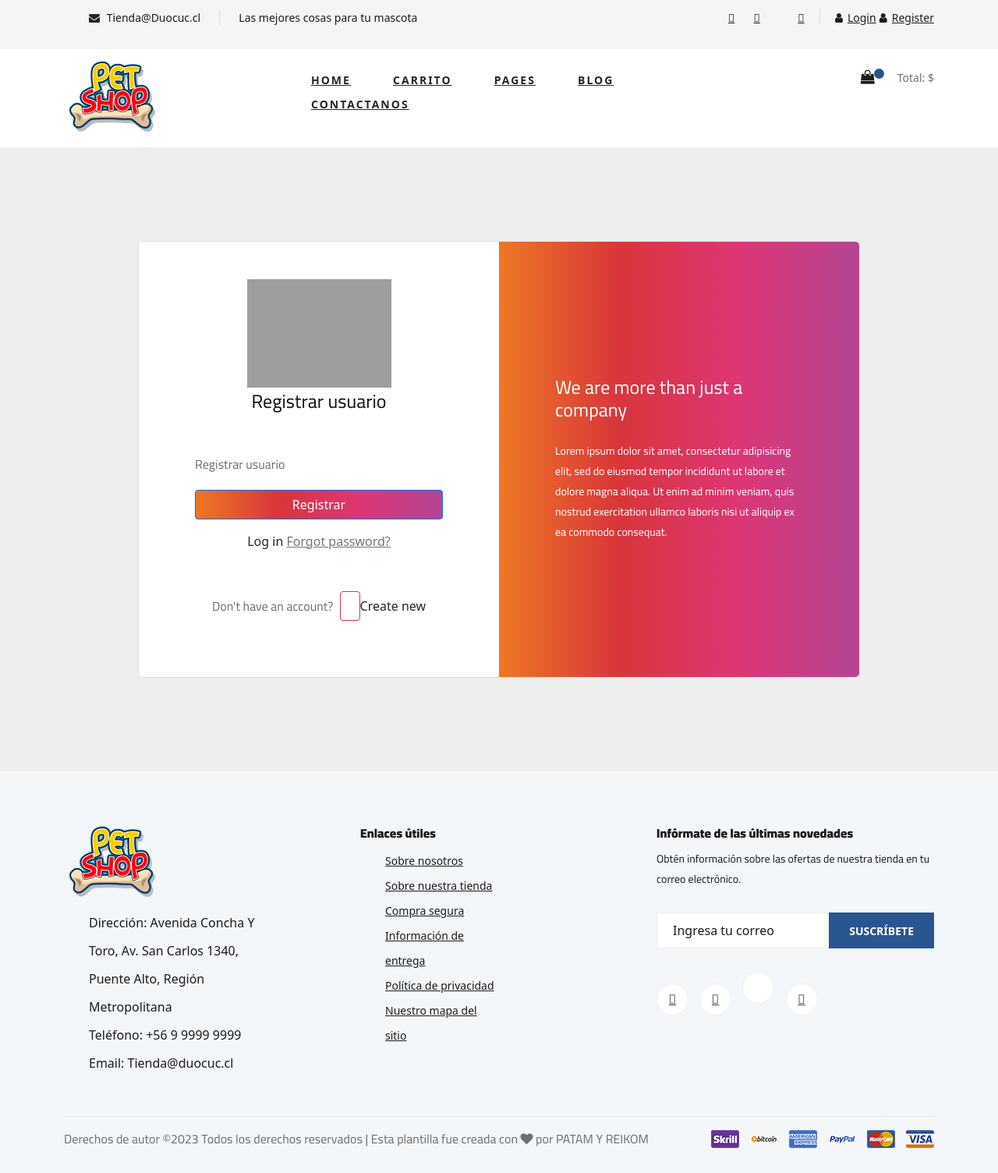
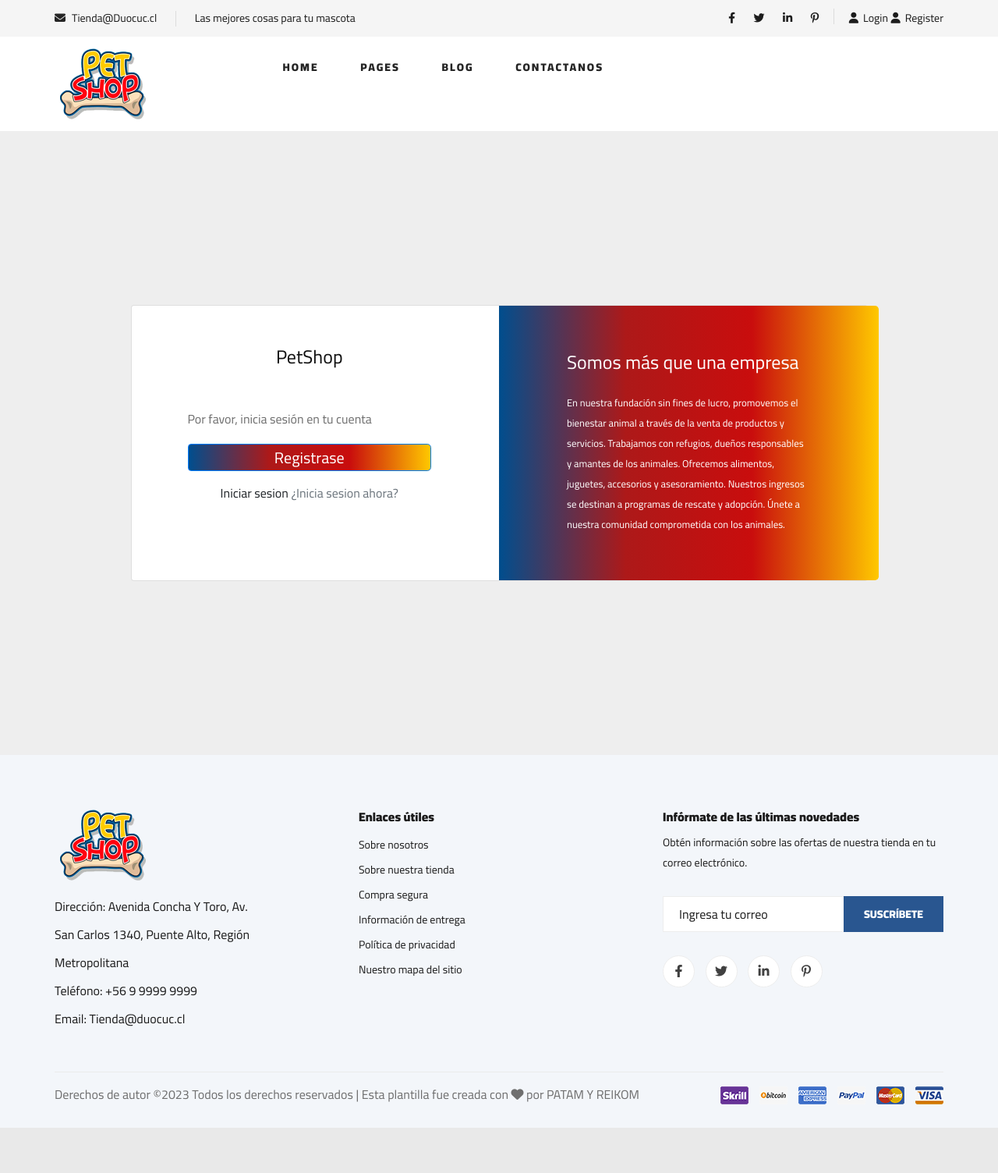
Before and after one commit to sebaXDD/Tienda, a Django app: template core/templates/registration/register.html in a window 1280 px wide. Shown: the whole page at 78% size. After the commit the page ends 1446 px from the top, so only its background shows below. Run offline with Django 3.2, Linux system fonts and the light colour scheme; the template is opened without the code that fills it, so the values that code supplies are empty; some libraries are stand-ins or nearby versions; grey boxes are pictures that could not be loaded.

Commit message:
cambios x

```diff
--- a/core/static/core/css/stilo_login.css
+++ b/core/static/core/css/stilo_login.css
@@ -3,10 +3,10 @@
     background: #fccb90;
 
     /* Chrome 10-25, Safari 5.1-6 */
-    background: -webkit-linear-gradient(to right, #ee7724, #d8363a, #dd3675, #b44593);
+    background: -webkit-linear-gradient(to right, #004e8e, #ad1919, #c90d0d, #ffc800);
 
     /* W3C, IE 10+/ Edge, Firefox 16+, Chrome 26+, Opera 12+, Safari 7+ */
-    background: linear-gradient(to right, #ee7724, #d8363a, #dd3675, #b44593);
+    background: linear-gradient(to right, #004e8e, #ad1919, #c90d0d, #ffc800);
     }
 
     @media (min-width: 768px) {
--- a/core/static/core/css/style.css
+++ b/core/static/core/css/style.css
@@ -133,6 +133,13 @@ ol {
 	content: "";
 	margin: 0 auto;
 }
+
+.fa-ing {
+    font-size: 1.25em;
+    line-height: 1.05em;
+    vertical-align: -.075em
+}
+
 
 .set-bg {
 	background-repeat: no-repeat;
--- a/core/templates/core/add-product.html
+++ b/core/templates/core/add-product.html
@@ -2,6 +2,7 @@
 {% load static %}
 {% load crispy_forms_tags %}
 {% block css %}
+<link rel="stylesheet" href="https://cdnjs.cloudflare.com/ajax/libs/font-awesome/6.4.0/css/all.min.css" integrity="sha512-iecdLmaskl7CVkqkXNQ/ZH/XLlvWZOJyj7Yy7tcenmpD1ypASozpmT/E0iPtmFIB46ZmdtAc9eNBvH0H/ZpiBw==" crossorigin="anonymous" referrerpolicy="no-referrer" />
 
 {% endblock %}
 
--- a/core/templates/core/base.html
+++ b/core/templates/core/base.html
@@ -163,9 +163,11 @@
                         <ul>
                             <li><a href="{% url 'index' %}">Home</a></li>
 
+                            {% if user.is_authenticated %}
+                            <li ><a href="{% url 'shopingCart' %}">Carrito</a></li>
+                            {% else %}
 
-                            <li ><a href="{% url 'shopingCart' %}">Carrito</a></li>
-
+                            {% endif %}
                             <li><a href="#">Pages</a>
                                 <ul class="header__menu__dropdown">
                                     <li><a href="{% url 'checkout' %}">Check Out</a></li>
@@ -181,10 +183,14 @@
                 <div class="col-lg-3">
 
                     <div class="header__cart">
+                        {% if user.is_authenticated %}
                         <ul>
                             <li><a href="{% url 'shopingCart' %}"><i class="fa fa-shopping-bag"></i> <span id="cantidad-items"></span></a></li>
                         </ul>
                         <div class="header__cart__price">Total: $<span id="total-carrito"></span></div>
+                        {% else %}
+
+                        {% endif %}
                     </div>
                 </div>
             </div>
--- a/core/templates/registration/register.html
+++ b/core/templates/registration/register.html
@@ -1,12 +1,9 @@
 {% extends 'core/base.html' %}
 {% load crispy_forms_tags %}
-
 {% load static %}
-
 {% block css %}
     <link rel="stylesheet" href="{% static 'core/css/stilo_login.css' %}" type="text/css">
-    <link href="https://cdn.jsdelivr.net/npm/bootstrap@5.0.2/dist/css/bootstrap.min.css" rel="stylesheet" integrity="sha384-EVSTQN3/azprG1Anm3QDgpJLIm9Nao0Yz1ztcQTwFspd3yD65VohhpuuCOmLASjC" crossorigin="anonymous">
-
+    <link rel="stylesheet" href="https://cdnjs.cloudflare.com/ajax/libs/font-awesome/6.4.0/css/all.min.css" integrity="sha512-iecdLmaskl7CVkqkXNQ/ZH/XLlvWZOJyj7Yy7tcenmpD1ypASozpmT/E0iPtmFIB46ZmdtAc9eNBvH0H/ZpiBw==" crossorigin="anonymous" referrerpolicy="no-referrer" />
 {% endblock %}
 {% block contenido %}
 <section class="h-100 gradient-form" style="background-color: #eee;">
@@ -19,27 +16,20 @@
                 <div class="card-body p-md-5 mx-md-4">
 
                   <div class="text-center">
-                    <img src="https://mdbcdn.b-cdn.net/img/Photos/new-templates/bootstrap-login-form/lotus.webp"
-                      style="width: 185px;" alt="logo">
-                    <h4 class="mt-1 mb-5 pb-1">Registrar usuario</h4>
+                    <h4 class="mt-1 mb-5 pb-1">PetShop</h4>
                   </div>
 
                   <form action="" method="post">
-                    <p>Registrar usuario</p>
+                    <p>Por favor, inicia sesión en tu cuenta</p>
 
                     {% csrf_token %}
                     {{ form | crispy  }}
 
                     <div class="text-center pt-1 mb-5 pb-1">
-                      <input class="btn btn-primary btn-block fa-lg gradient-custom-2 mb-3" value="Registrar" type="submit">Log
-                        in</input>
-                      <a class="text-muted" href="#!">Forgot password?</a>
+                      <input class="btn btn-primary btn-block fa-ing gradient-custom-2 mb-3" value="Registrase" type="submit">Iniciar sesion</input>
+                      <a class="text-muted" href="{% url 'login' %}">¿Inicia sesion ahora?</a>
                     </div>
 
-                    <div class="d-flex align-items-center justify-content-center pb-4">
-                      <p class="mb-0 me-2">Don't have an account?</p>
-                      <input type="button" class="btn btn-outline-danger">Create new</input>
-                    </div>
 
                   </form>
 
@@ -47,10 +37,8 @@
               </div>
               <div class="col-lg-6 d-flex align-items-center gradient-custom-2">
                 <div class="text-white px-3 py-4 p-md-5 mx-md-4">
-                  <h4 class="mb-4">We are more than just a company</h4>
-                  <p class="small mb-0">Lorem ipsum dolor sit amet, consectetur adipisicing elit, sed do eiusmod
-                    tempor incididunt ut labore et dolore magna aliqua. Ut enim ad minim veniam, quis nostrud
-                    exercitation ullamco laboris nisi ut aliquip ex ea commodo consequat.</p>
+                  <h4 class="mb-4">Somos más que una empresa</h4>
+                  <p class="small mb-0">En nuestra fundación sin fines de lucro, promovemos el bienestar animal a través de la venta de productos y servicios. Trabajamos con refugios, dueños responsables y amantes de los animales. Ofrecemos alimentos, juguetes, accesorios y asesoramiento. Nuestros ingresos se destinan a programas de rescate y adopción. Únete a nuestra comunidad comprometida con los animales.</p>
                 </div>
               </div>
             </div>
@@ -58,8 +46,7 @@
         </div>
       </div>
     </div>
-    </section>
-
+</section>
 {% endblock %}
 
 {% block js %}
```
Also changed, not shown: core/forms.py (+19 -0 lines), core/templates/registration/login.html (+7 -17 lines), core/views.py (+6 -53 lines), db.sqlite3, media/wallpapersden.com_cristiano-ronaldo-hd-photoshoot_500x500_0bUX9h0.jpg (added), media/wallpapersden.com_cristiano-ronaldo-hd-photoshoot_500x500_KrlwP2i.jpg (added), media/wallpapersden.com_cristiano-ronaldo-hd-photoshoot_500x500_N3mM2hf.jpg (added), media/wallpapersden.com_cristiano-ronaldo-hd-photoshoot_500x500_aaBKWWi.jpg (added).
